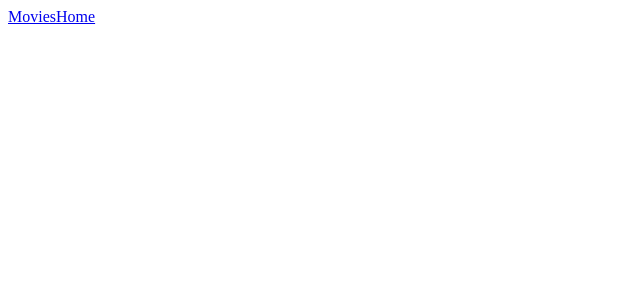
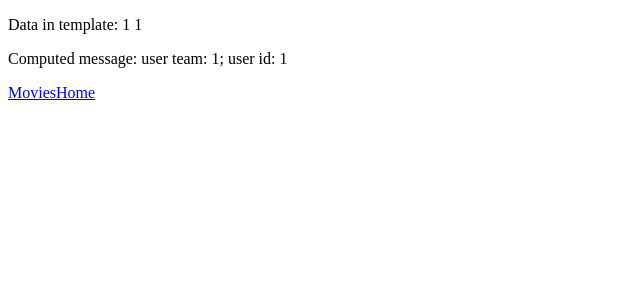
Before and after one commit to shampansky/vueschool-nuxt-3-fundamentals, a Nuxt app: page /teams/1/users/1 in a window 1280 px wide. Before the commit this address had no page. Shown: the top 300 px of the page, without its empty margins (0-640 px from the left). Built offline with nearby package versions, Linux system fonts and the light colour scheme.

Commit message:
Динамические урлы

```diff
--- /dev/null
+++ b/app/pages/movies/[id].vue
@@ -0,0 +1,5 @@
+<template>
+  <div>
+    {{ $route.params.id }}
+  </div>
+</template>
--- /dev/null
+++ b/app/pages/teams/[teamSlug]/users/[userId].vue
@@ -0,0 +1,14 @@
+<script setup>
+const route = useRoute();
+const message = computed(() => `Computed message: user team: ${route.params.teamSlug}; user id: ${route.params.userId}`);
+</script>
+<template>
+  <div>
+    <p>
+      Data in template:
+      {{ $route.params.teamSlug }}
+      {{ $route.params.userId }}
+    </p>
+    <p>{{message}}</p>
+  </div>
+</template>
```
